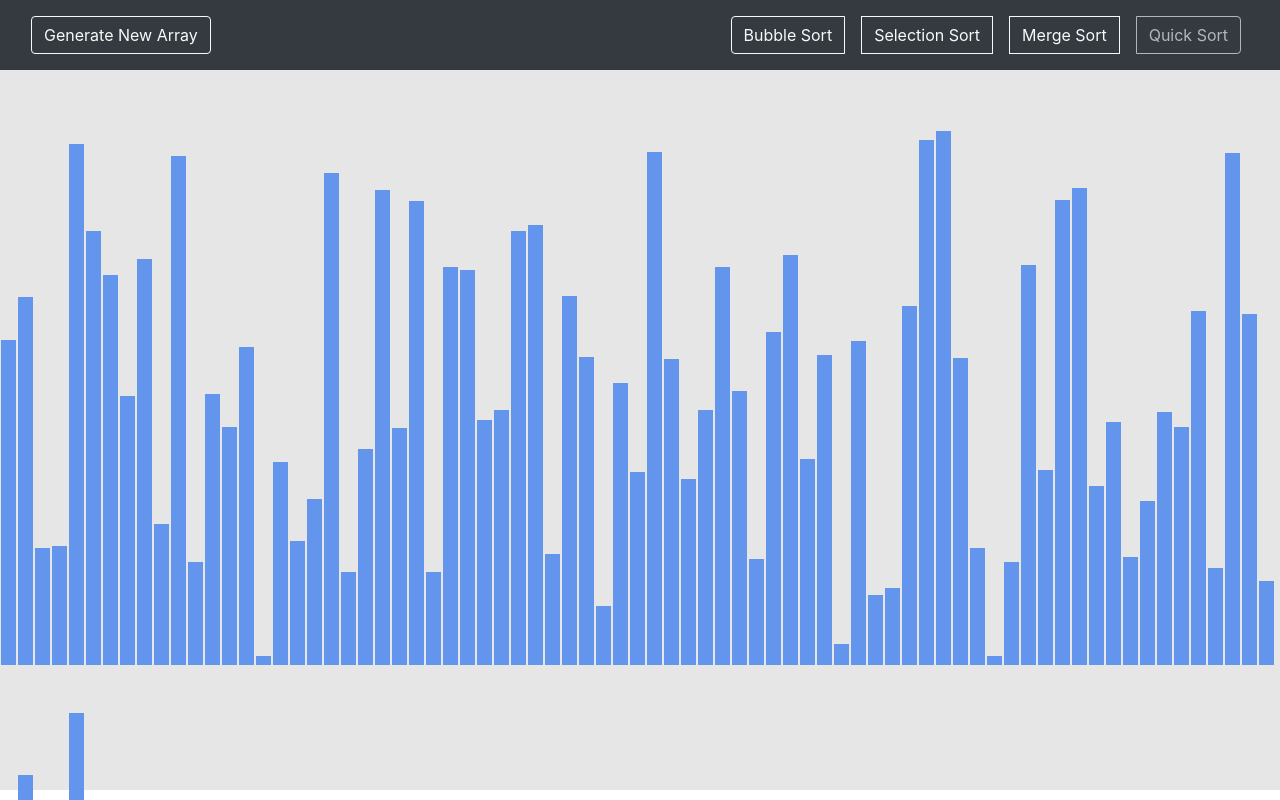
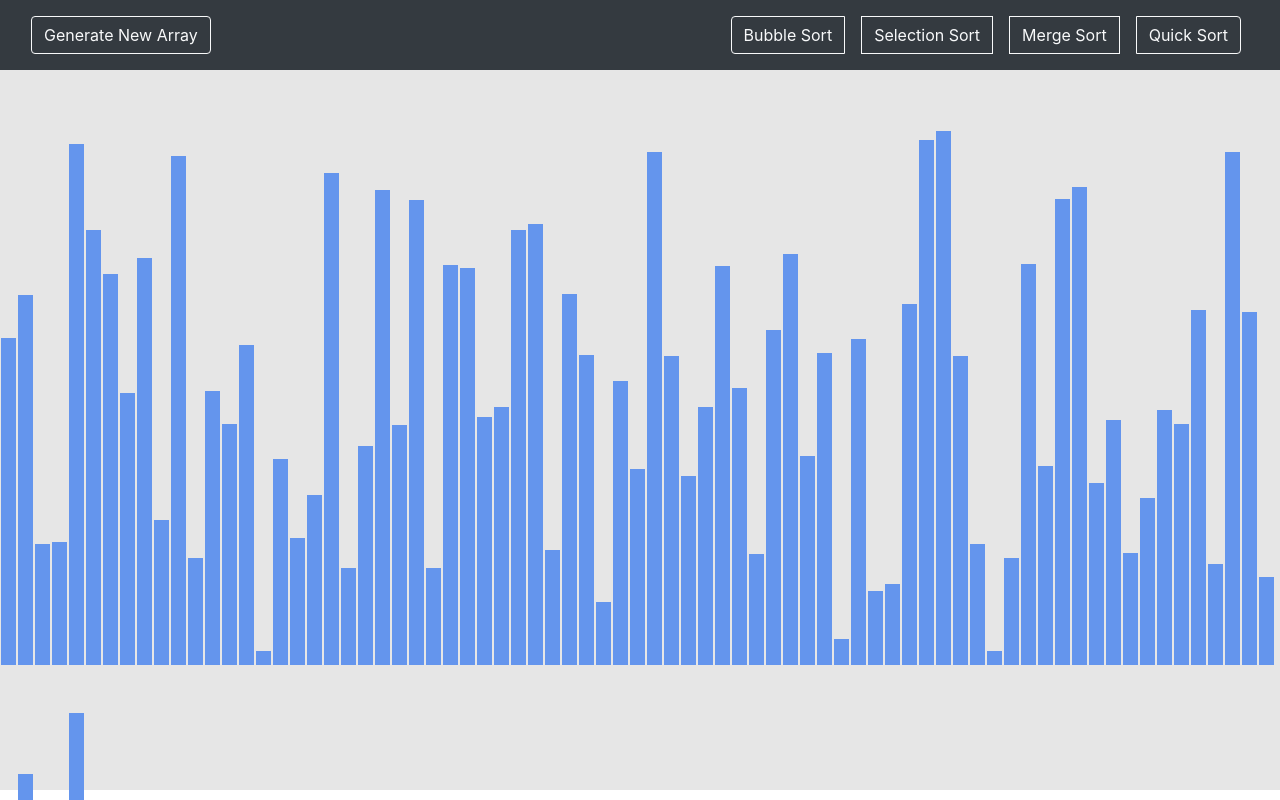
Before and after one commit to sidk003/Sorting_Visualizer, a React (Create React App) app: page / in a window 1280 px wide. Shown: the top 800 px of the page. Built offline with nearby package versions, Linux system fonts and the light colour scheme.

Commit message:
Quick sort implemented

```diff
--- a/src/SortingAlgorithms/QuickSortAnimation.jsx
+++ b/src/SortingAlgorithms/QuickSortAnimation.jsx
@@ -7,9 +7,10 @@ export function QuickSortAnimation(array) {
 
 function quickSort(temp, l, h, animations) {
   if (l < h) {
-    let piv = partition(temp, l, h, animations);
-    quickSort(temp, l, piv - 1, animations);
-    quickSort(temp, piv + 1, h, animations);
+    //Last element taken as pivot
+    let partitionIndex = partition(temp, l, h, animations);
+    quickSort(temp, l, partitionIndex - 1, animations);
+    quickSort(temp, partitionIndex + 1, h, animations);
   }
 }
 
@@ -17,30 +18,35 @@ function partition(temp, l, h, animations) {
   let piv = temp[h],
     i = l - 1,
     j;
+
+  //push pivot, also passing color from here makes it easy to understand
+  animations.push([temp[h], h, 0, 0, "orange"]);
+
   for (j = l; j < h; j++) {
-    if (temp[j] <= piv) {
+    if (temp[j] < piv) {
       i++;
-      animations.push([j, temp[j]]);
-      animations.push([i, temp[i]]);
+
+      //swap
+      animations.push([temp[j], j, temp[i], i, "red"]);
 
       let t = temp[j];
       temp[j] = temp[i];
       temp[i] = t;
 
-      animations.push([j, temp[j]]);
-      animations.push([i, temp[i]]);
+      animations.push([temp[j], j, temp[i], i, "cornflowerblue"]);
     }
   }
 
-  animations.push([h, temp[h]]);
-  animations.push([i + 1, temp[i + 1]]);
+  animations.push([temp[h], h, temp[i + 1], i + 1, "red"]);
 
   let t = temp[h];
   temp[h] = temp[i + 1];
   temp[i + 1] = t;
 
-  animations.push([h, temp[h]]);
-  animations.push([i + 1, temp[i + 1]]);
+  animations.push([temp[h], h, temp[i + 1], i + 1, "cornflowerblue"]);
+
+  //pivot back to normal
+  animations.push([temp[h], h, 0, 0, "cornflowerblue"]);
 
   return i + 1;
 }
--- a/src/components/Navbar.jsx
+++ b/src/components/Navbar.jsx
@@ -29,7 +29,7 @@ export default class Navbar extends Component {
       for (let i = 0; i < NUMBER_OF_ARRAY_BARS - 1; i++) {
         //Range of nos. is chosen so that array bar height fit in the page
         //Least value is taken as 5 so that smallest bar is significantly visible
-        array.push(randomNoFromInterval(5, 535));
+        array.push(randomNoFromInterval(10, 535));
       }
       array.push(535);
       let bars = document.getElementsByClassName("array-bar");
@@ -98,7 +98,6 @@ export default class Navbar extends Component {
               <button
                 className="btn btn-outline-light navbar-btn m-2"
                 onClick={() => this.handleQuick()}
-                disabled={true}
               >
                 Quick Sort
               </button>
--- a/src/components/sorter.jsx
+++ b/src/components/sorter.jsx
@@ -18,6 +18,7 @@ const FINAL_COLOR = "SlateBlue";
 const PASS_COLOR = "green";
 //Total time taken to finish Sorting(Global Variable)
 var Total_time_taken;
+//Flag to denote if any sorting button is clicked for the first time
 var initialSort = true;
 
 export default class Sorter extends Component {
@@ -59,6 +60,7 @@ export default class Sorter extends Component {
         const barOneStyle = arrayBars[barOneIdx].style;
         const barTwoStyle = arrayBars[barTwoIdx].style;
         //console.log(i, i + 1);
+
         setTimeout(() => {
           const Color = i % 2 ? SECONDARY_COLOR : PRIMARY_COLOR;
           barOneStyle.backgroundColor = Color;
@@ -147,6 +149,7 @@ export default class Sorter extends Component {
         }
         //swap minimum and current element
         else {
+          //next 2 timeouts to blink minimum element
           setTimeout(() => {
             barOneStyle.backgroundColor = SECONDARY_COLOR;
           }, i * ANIMATION_SPEED_MS);
@@ -155,6 +158,7 @@ export default class Sorter extends Component {
             barOneStyle.backgroundColor = PRIMARY_COLOR;
           }, i * ANIMATION_SPEED_MS + ANIMATION_SPEED_MS - 1);
 
+          //next 2 timeouts to blink current element
           setTimeout(() => {
             barTwoStyle.backgroundColor = SECONDARY_COLOR;
           }, i * ANIMATION_SPEED_MS);
@@ -163,6 +167,7 @@ export default class Sorter extends Component {
             barTwoStyle.backgroundColor = PASS_COLOR;
           }, i * ANIMATION_SPEED_MS + ANIMATION_SPEED_MS - 1);
 
+          //next 2 timouts to actually show swapping by swapping heights
           setTimeout(() => {
             barOneStyle.height = barTwoStyle.height;
           }, i * ANIMATION_SPEED_MS);
@@ -171,6 +176,7 @@ export default class Sorter extends Component {
             barTwoStyle.height = `${barHeight}px`;
           }, i * ANIMATION_SPEED_MS);
 
+          //Current element counter increment
           count++;
         }
 
@@ -190,66 +196,46 @@ export default class Sorter extends Component {
       const animations = QuickSortAnimation(array);
 
       const arrayBars = document.getElementsByClassName("array-bar");
+      var i = 0;
+      for (i = 0; i < animations.length; i++) {
+        const [
+          barOneHeight,
+          barOneIdx,
+          barTwoHeight,
+          barTwoIdx,
+          barColor,
+        ] = animations[i];
 
-      for (let i = 0; i < animations.length - 1; i++) {
-        const [barOneIdx, newHeight1] = animations[i];
-        const [barTwoIdx, newHeight2] = animations[i + 1];
         const barOneStyle = arrayBars[barOneIdx].style;
         const barTwoStyle = arrayBars[barTwoIdx].style;
 
-        // //console.log(i, i + 1);
-        // setTimeout(() => {
-        //   const Color = i % 2 ? SECONDARY_COLOR : PRIMARY_COLOR;
-        //   barOneStyle.backgroundColor = Color;
-        //   barTwoStyle.backgroundColor = Color;
-        // }, i * ANIMATION_SPEED_MS);
+        if (barTwoHeight === 0) {
+          setTimeout(() => {
+            barOneStyle.backgroundColor = barColor;
+          }, i * ANIMATION_SPEED_MS);
+        } else {
+          console.log(
+            "barOne : ",
+            barOneHeight,
+            "barTwo : ",
+            barTwoHeight,
+            barColor
+          );
 
           setTimeout(() => {
-          barOneStyle.height = `${newHeight1}px`;
-          barTwoStyle.height = `${newHeight2}px`;
+            barOneStyle.height = `${barOneHeight}px`;
+            barTwoStyle.height = `${barTwoHeight}px`;
+            barOneStyle.backgroundColor = barColor;
+            barTwoStyle.backgroundColor = barColor;
           }, i * ANIMATION_SPEED_MS);
+        }
+      }
 
       Total_time_taken = i;
     }
     this.setState({ array });
 
     this.FinishedSorting();
-    }
-
-    // if (this.state.finishedSorting || initialSort) {
-    //   initialSort = false;
-    //   this.setState({ finishedSorting: false });
-    //   const animations = QuickSortAnimation(array);
-
-    //   const arrayBars = document.getElementsByClassName("array-bar");
-
-    //   for (let i = 0; i < animations.length - 1; i++) {
-    //     const [barOneIdx, newHeight1] = animations[i];
-    //     const [barTwoIdx, newHeight2] = animations[i + 1];
-    //     const barOneStyle = arrayBars[barOneIdx].style;
-    //     const barTwoStyle = arrayBars[barTwoIdx].style;
-
-    //     // setTimeout(() => {
-    //     //   barOneStyle.backgroundColor = SECONDARY_COLOR;
-    //     //   barTwoStyle.backgroundColor = SECONDARY_COLOR;
-    //     // }, i * ANIMATION_SPEED_MS);
-
-    //     setTimeout(() => {
-    //       barOneStyle.height = `${newHeight1}px`;
-    //       barTwoStyle.height = `${newHeight2}px`;
-    //     }, i * ANIMATION_SPEED_MS);
-
-    //     Total_time_taken = i;
-    //   }
-
-    //   this.setState({ array });
-    //   this.FinishedSorting();
-    //   // console.log(array);
-    //   // const jsSortedArray = array.slice().sort((a, b) => a - b);
-    //   // const NewArray = QuickSortAnimation(array);
-    //   // console.log(NewArray);
-    //   // console.log(checkIfArraysAreEqual(jsSortedArray, NewArray));
-    // }
   };
 
   render() {
```
Also changed, not shown: src/SortingAlgorithms/MergeSortAnimation.jsx (+3 -20 lines), 3 other files (tests, documents, lock files or other folders). Lines whose indentation alone changed are shown as unchanged.
